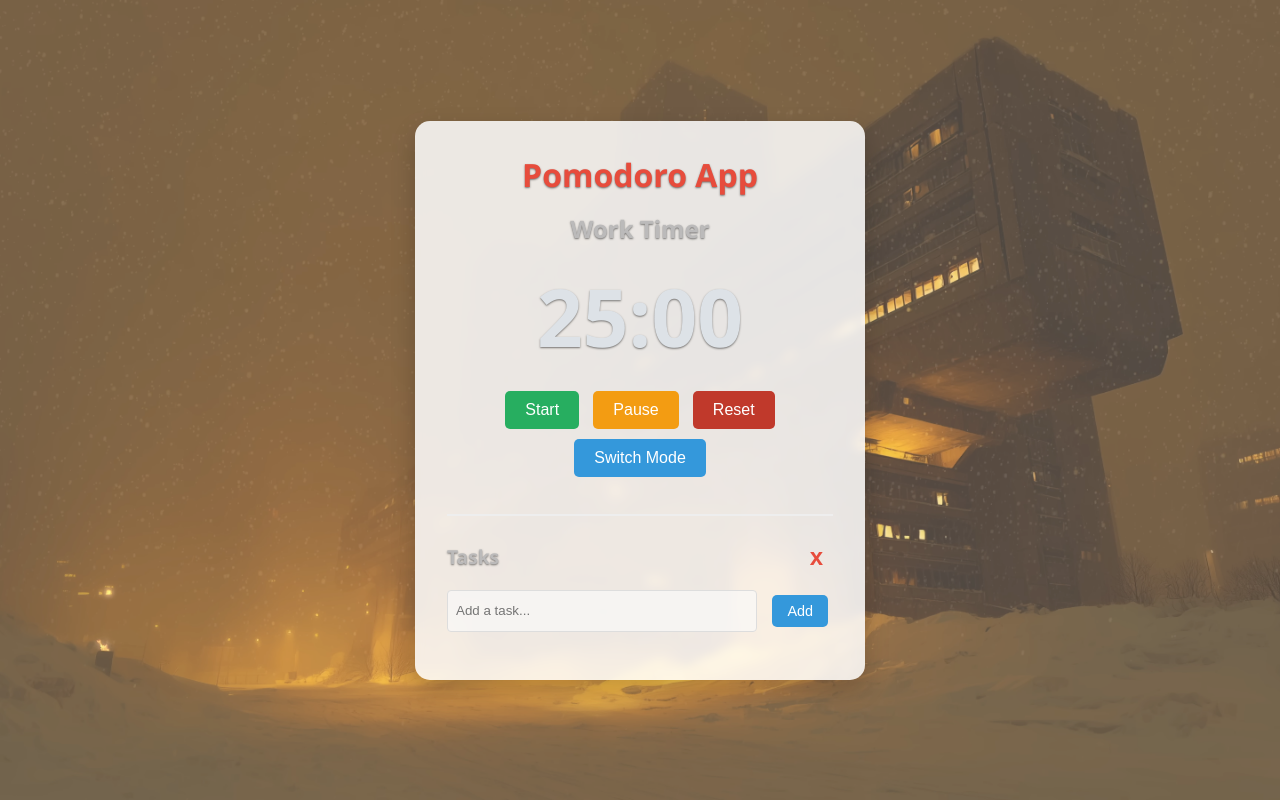
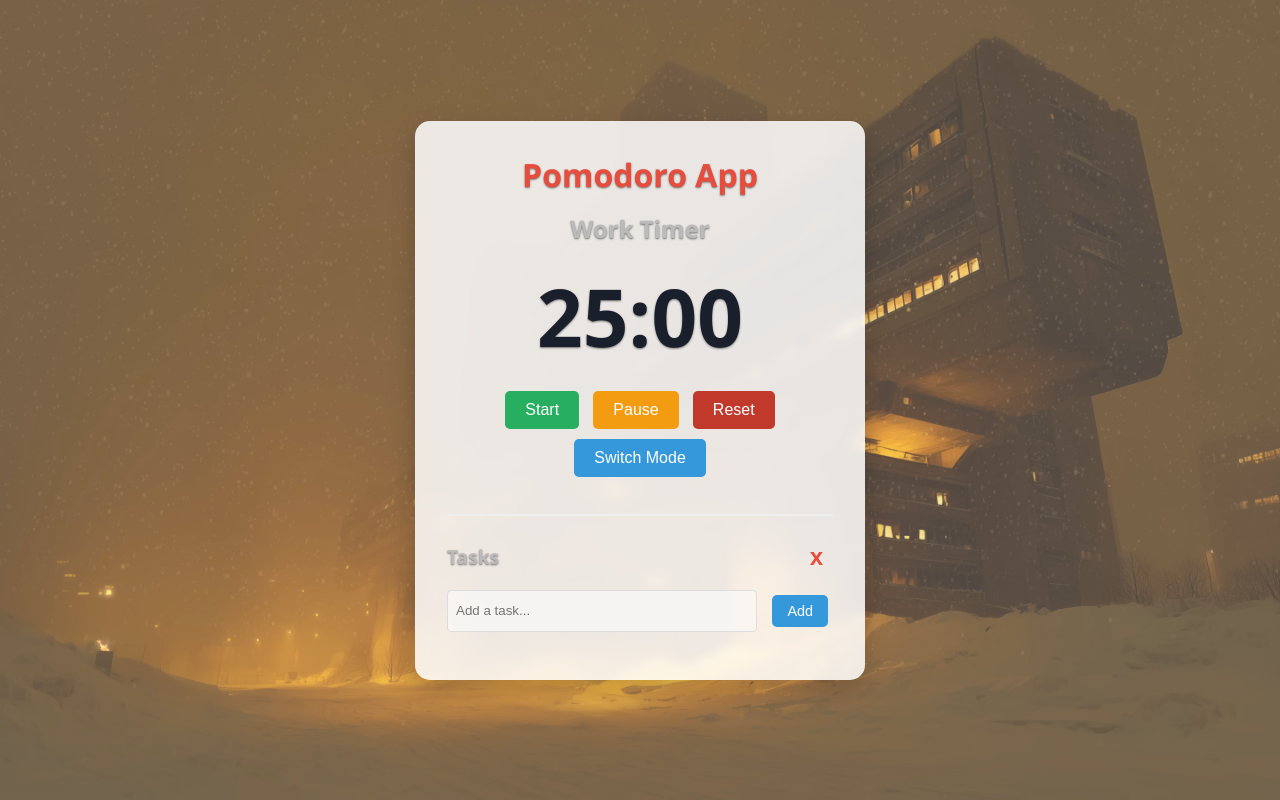
Before and after one commit to TomH0999/PomodoroApp, a plain HTML site: page index.html in a window 1280 px wide. Drawn offline with Linux system fonts and the light colour scheme.

Commit message:
Changed timer color (make it more visible)

```diff
--- a/style.css
+++ b/style.css
@@ -59,7 +59,7 @@ h2 {
 #timer {
     font-size: 5rem;
     font-weight: bold;
-    color: #dde2e7;
+    color: #1A1F2C;
     margin: 1rem 0;
     font-variant-numeric: tabular-nums;
 }
```
